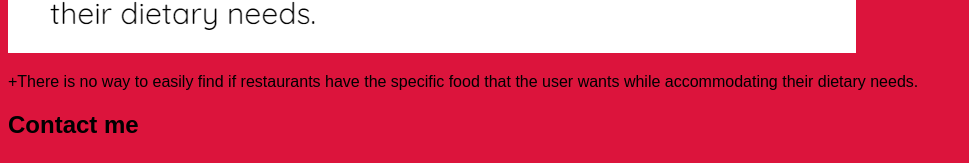
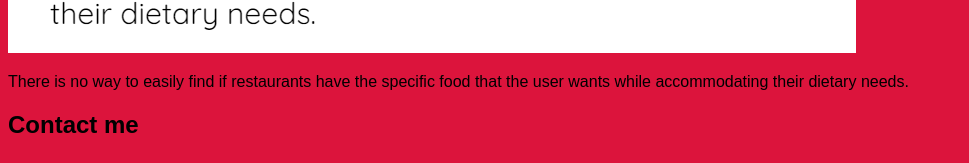
Before and after one commit to mthicks68/mthicks68.github.io, a plain HTML site: page index.html in a window 1280 px wide. Shown: the part 363-526 px from the top of the page, without its empty margins (0-969 px from the left). Drawn offline with Linux system fonts and the light colour scheme.

Commit message:
Removed a plus sign in problem statment

```diff
--- a/index.html
+++ b/index.html
@@ -23,7 +23,7 @@
         </a>
         <a href="files/ProblemStatementDoc.pdf">
             <img src="images/ProblemStatmentPhoto.png"></a>
-        <p>+There is no way to easily find if restaurants have the specific food that the user wants while accommodating their dietary needs.</p>
+        <p>There is no way to easily find if restaurants have the specific food that the user wants while accommodating their dietary needs.</p>
         </section>
 
     <h2>Contact me</h2>
```
